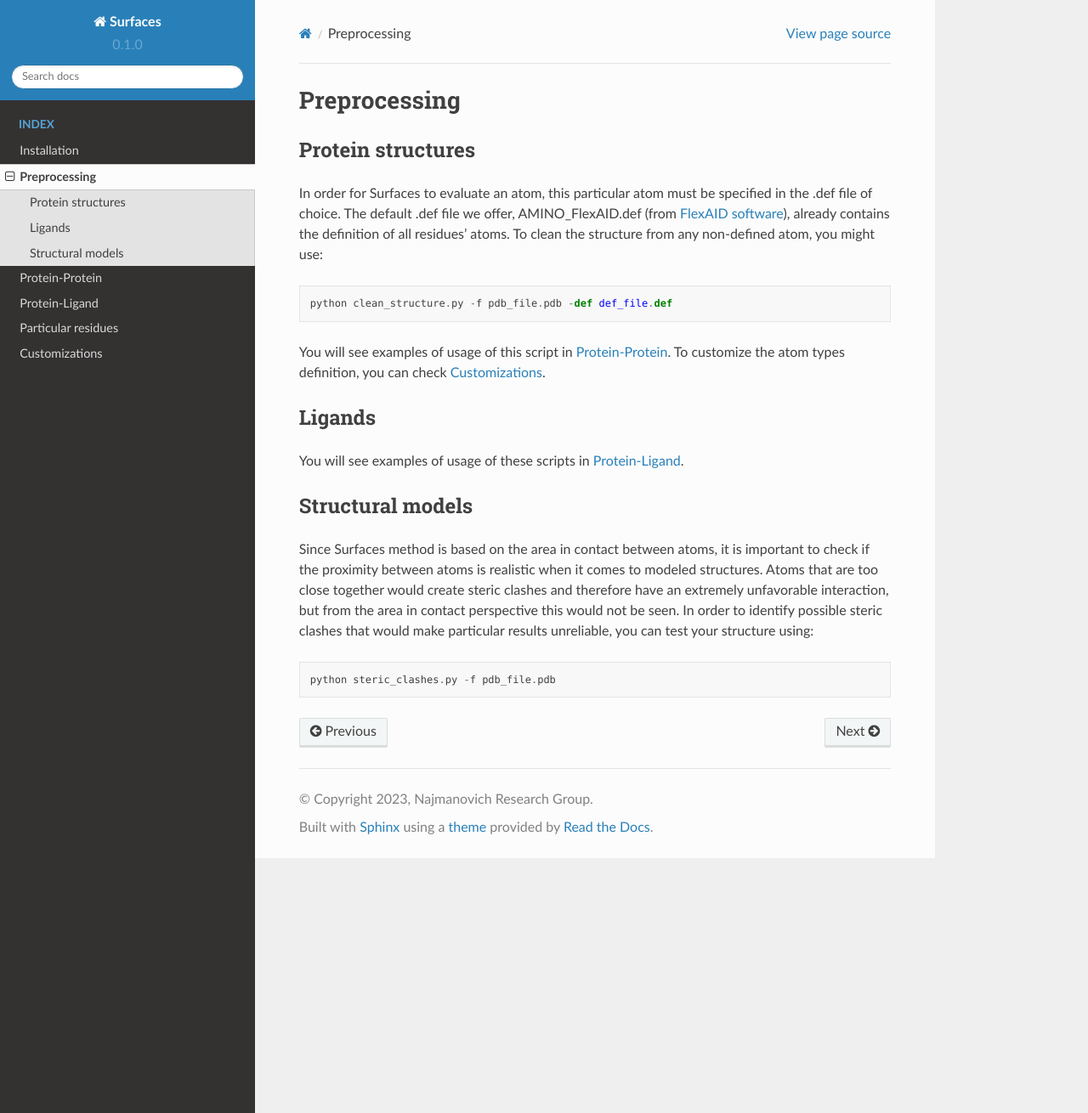
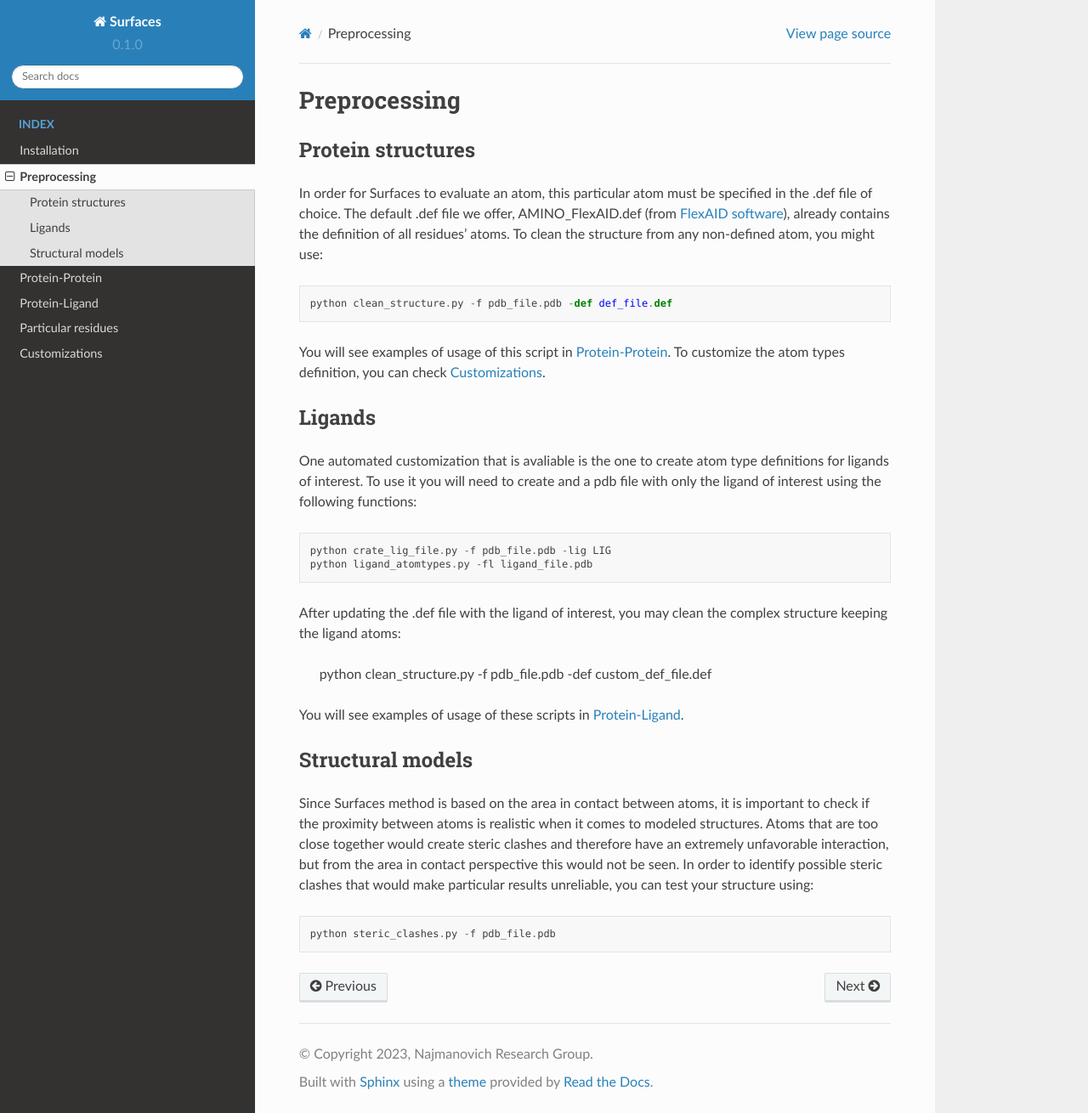
Before and after one commit to nataliateruel/Surfaces_tutorial, a Sphinx documentation site: the page built from docs/source/Preprocessing.rst, in a window 1280 px wide and 1310 px high. Shown: the whole window at 85% size. Built offline with Sphinx 7.4.7 and the Read the Docs theme 2.0.0, drawn with Linux system fonts in a browser that asks for light colours.

Commit message:
Update Preprocessing.rst

```diff
--- a/docs/source/Preprocessing.rst
+++ b/docs/source/Preprocessing.rst
@@ -13,6 +13,15 @@ You will see examples of usage of this script in `Protein-Protein <https://surfa
 Ligands
 ----------------
 
+One automated customization that is avaliable is the one to create atom type definitions for ligands of interest. To use it you will need to create and  a pdb file with only the ligand of interest using the following functions::
+
+   python crate_lig_file.py -f pdb_file.pdb -lig LIG
+   python ligand_atomtypes.py -fl ligand_file.pdb
+
+After updating the .def file with the ligand of interest, you may clean the complex structure keeping the ligand atoms:
+
+   python clean_structure.py -f pdb_file.pdb -def custom_def_file.def
+
 You will see examples of usage of these scripts in `Protein-Ligand <https://surfaces-tutorial.readthedocs.io/en/latest/Protein-ligand.html#example-application>`_.
 
 Structural models
```
